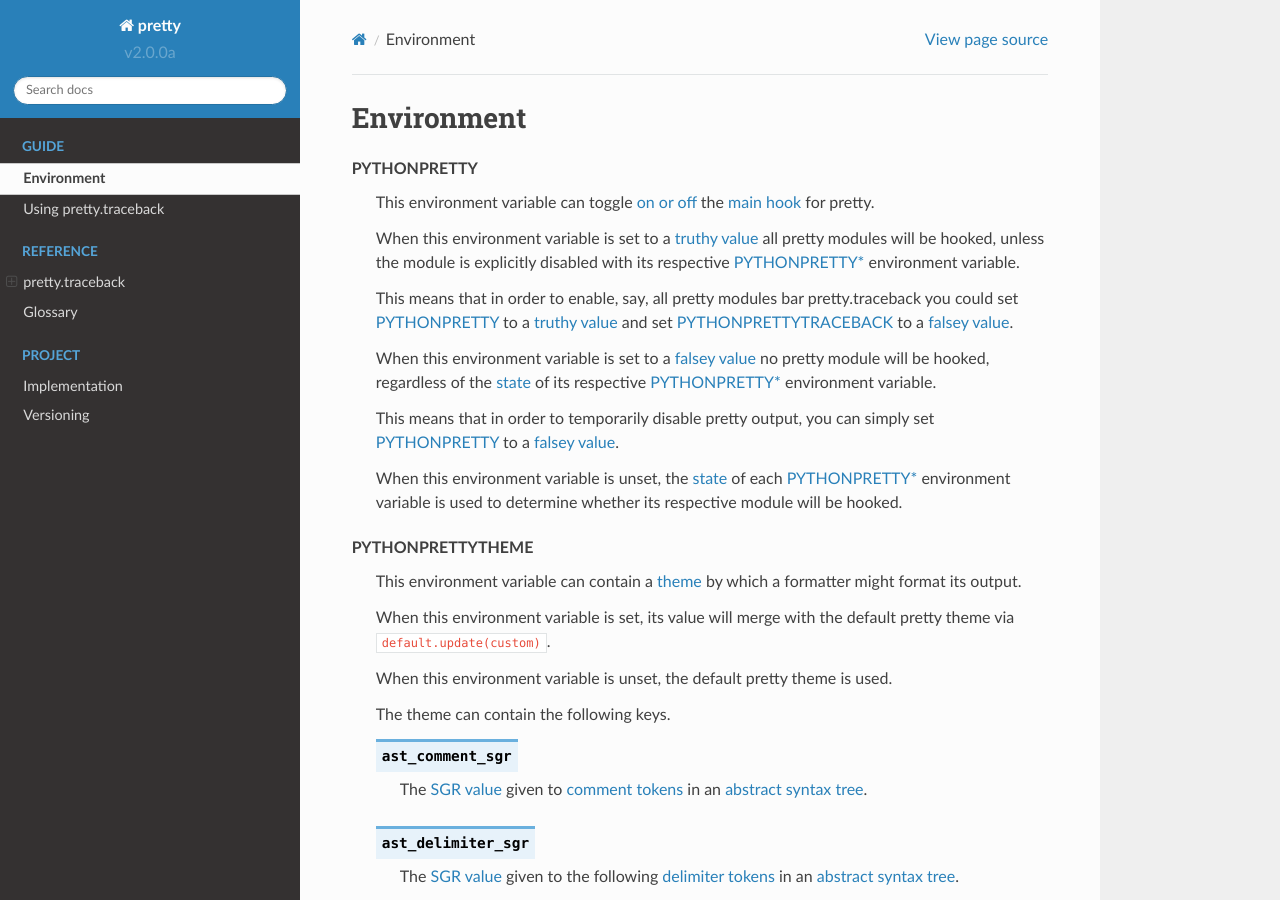
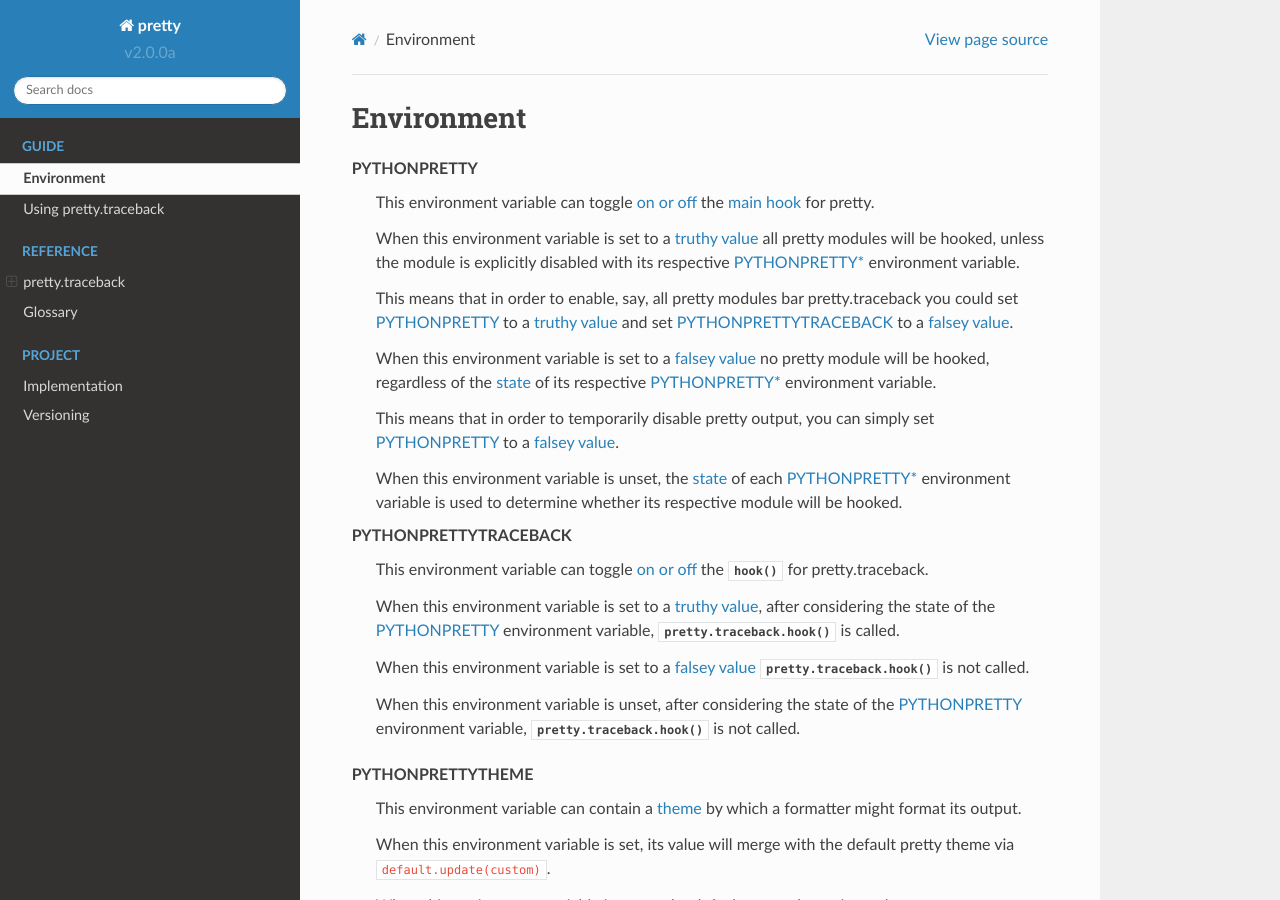
Before and after one commit to ShineyDev/pretty, a Sphinx documentation site: the page built from docs/guide/environment.rst, in a window 1280 px wide and 900 px high. Built offline with Sphinx 7.4.7 and the Read the Docs theme 2.0.0, drawn with Linux system fonts in a browser that asks for light colours; pages that are not in the unit, such as notebooks, are missing from menus.

Commit message:
move PYTHONPRETTYTRACEBACK over to the environment guide

```diff
--- a/docs/guide/environment.rst
+++ b/docs/guide/environment.rst
@@ -26,6 +26,21 @@ Environment
         When this environment variable is unset, the :term:`state <boolean value>` of each
         :term:`PYTHONPRETTY* <PYTHONPRETTYTRACEBACK>` environment variable is used to determine
         whether its respective module will be hooked.
+
+    PYTHONPRETTYTRACEBACK
+
+        This environment variable can toggle :term:`on or off <boolean value>` the
+        :func:`~pretty.traceback.hook` for pretty.traceback.
+
+        When this environment variable is set to a :term:`truthy value <boolean value>`, after
+        considering the state of the :term:`PYTHONPRETTY` environment variable,
+        :func:`pretty.traceback.hook` is called.
+
+        When this environment variable is set to a :term:`falsey value <boolean value>`
+        :func:`pretty.traceback.hook` is not called.
+
+        When this environment variable is unset, after considering the state of the
+        :term:`PYTHONPRETTY` environment variable, :func:`pretty.traceback.hook` is not called.
 
 .. glossary::
 
```
Also changed, not shown: docs/reference/glossary.rst (+0 -13 lines).
